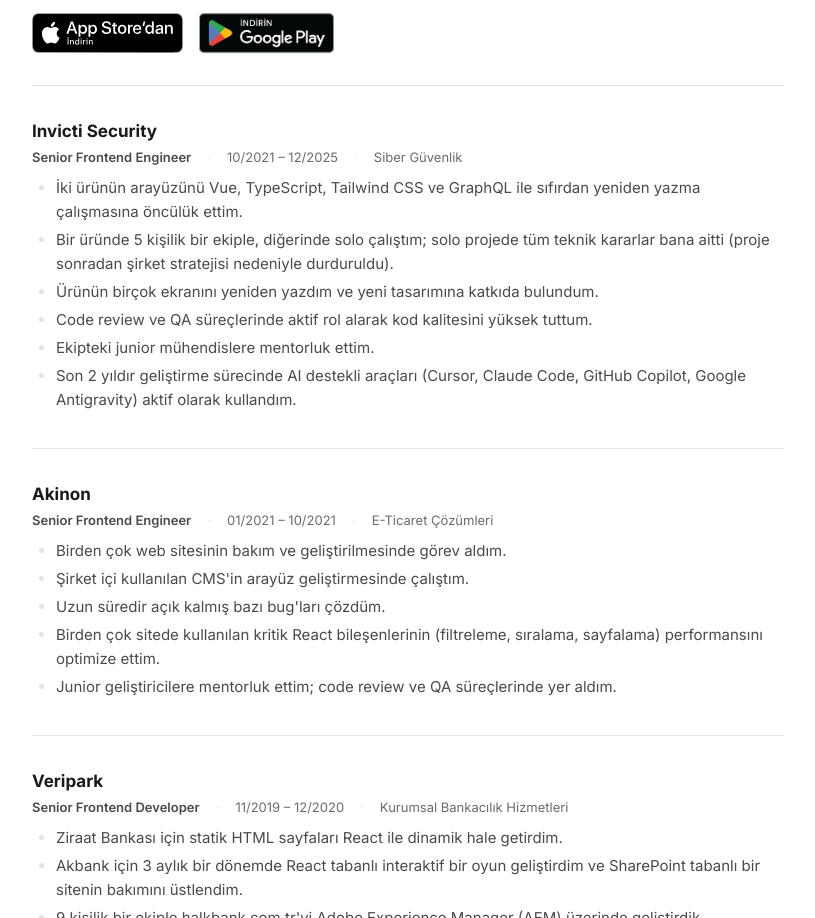
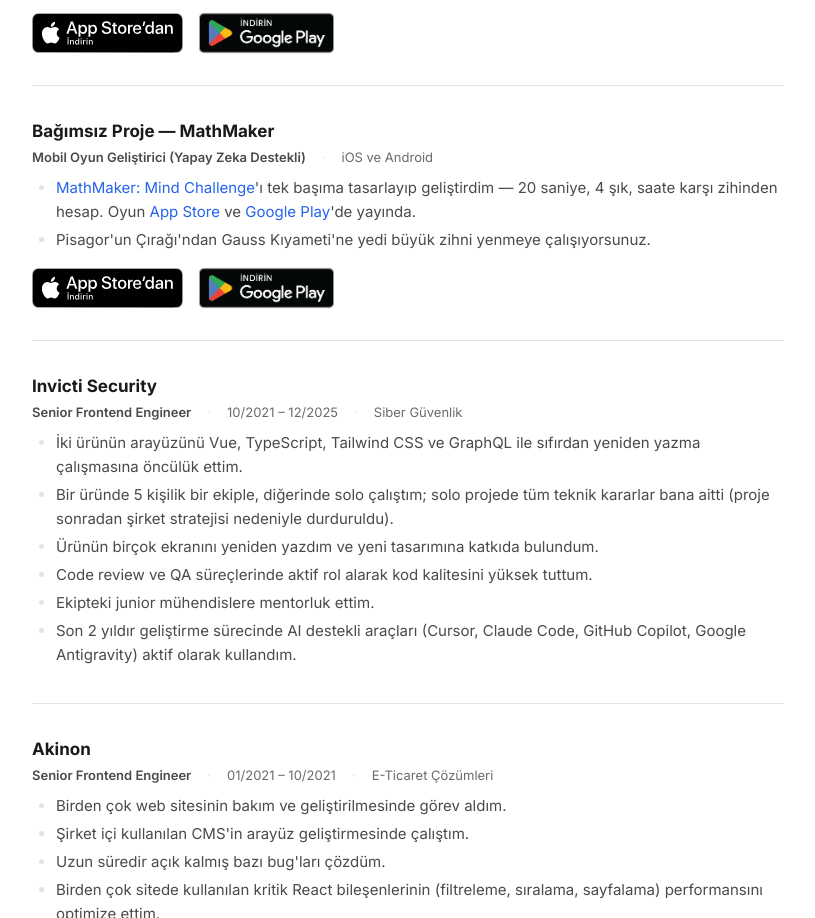
Before and after one commit to keremozben/keremozben.com, a plain HTML site: page tr/index.html in a window 1280 px wide. Shown: the part 1136-2054 px from the top of the page, without its empty margins (232-1047 px from the left). Drawn offline with Linux system fonts and the light colour scheme.

Commit message:
keremozben.com: MathMaker sitesine (math-maker.com) ve mağaza sayfalarına linkler ekle (LPM #2)

```diff
--- a/tr/index.html
+++ b/tr/index.html
@@ -216,6 +216,73 @@
                   width="646"
                   height="250"
                   alt="Google Play'den İndirin"
+                />
+              </a>
+            </div>
+          </article>
+
+          <!-- Bağımsız Proje: MathMaker -->
+          <article class="experience-entry">
+            <div class="experience-header">
+              <h3>Bağımsız Proje — MathMaker</h3>
+              <div class="experience-meta">
+                <span class="role">Mobil Oyun Geliştirici (Yapay Zeka Destekli)</span>
+                <span class="separator">·</span>
+                <span>iOS ve Android</span>
+              </div>
+            </div>
+            <ul class="experience-bullets">
+              <li>
+                <a href="https://math-maker.com/tr/" target="_blank" rel="noopener"
+                  >MathMaker: Mind Challenge</a
+                >'ı tek başıma tasarlayıp geliştirdim — 20 saniye, 4 şık, saate
+                karşı zihinden hesap. Oyun
+                <a
+                  href="https://apps.apple.com/us/app/mathmaker-mind-challenge/id6817337911?ct=kerem_site"
+                  target="_blank"
+                  rel="noopener"
+                  >App Store</a
+                >
+                ve
+                <a
+                  href="https://play.google.com/store/apps/details?id=com.mathmaker.games&amp;utm_source=keremozben.com&amp;utm_medium=referral"
+                  target="_blank"
+                  rel="noopener"
+                  >Google Play</a
+                >'de yayında.
+              </li>
+              <li>
+                Pisagor'un Çırağı'ndan Gauss Kıyameti'ne yedi büyük zihni yenmeye
+                çalışıyorsunuz.
+              </li>
+            </ul>
+            <div class="store-badges no-print">
+              <a
+                class="store-badge"
+                href="https://apps.apple.com/us/app/mathmaker-mind-challenge/id6817337911?ct=kerem_site"
+                target="_blank"
+                rel="noopener"
+              >
+                <img
+                  class="store-badge__img store-badge__img--app-store"
+                  src="../img/badges/app-store-tr.svg"
+                  width="151"
+                  height="40"
+                  alt="MathMaker'ı App Store'dan İndirin"
+                />
+              </a>
+              <a
+                class="store-badge"
+                href="https://play.google.com/store/apps/details?id=com.mathmaker.games&amp;utm_source=keremozben.com&amp;utm_medium=referral"
+                target="_blank"
+                rel="noopener"
+              >
+                <img
+                  class="store-badge__img store-badge__img--google-play-tr"
+                  src="../img/badges/google-play-tr.png"
+                  width="646"
+                  height="250"
+                  alt="MathMaker'ı Google Play'den İndirin"
                 />
               </a>
             </div>
```
Also changed, not shown: index.html (+69 -0 lines).
